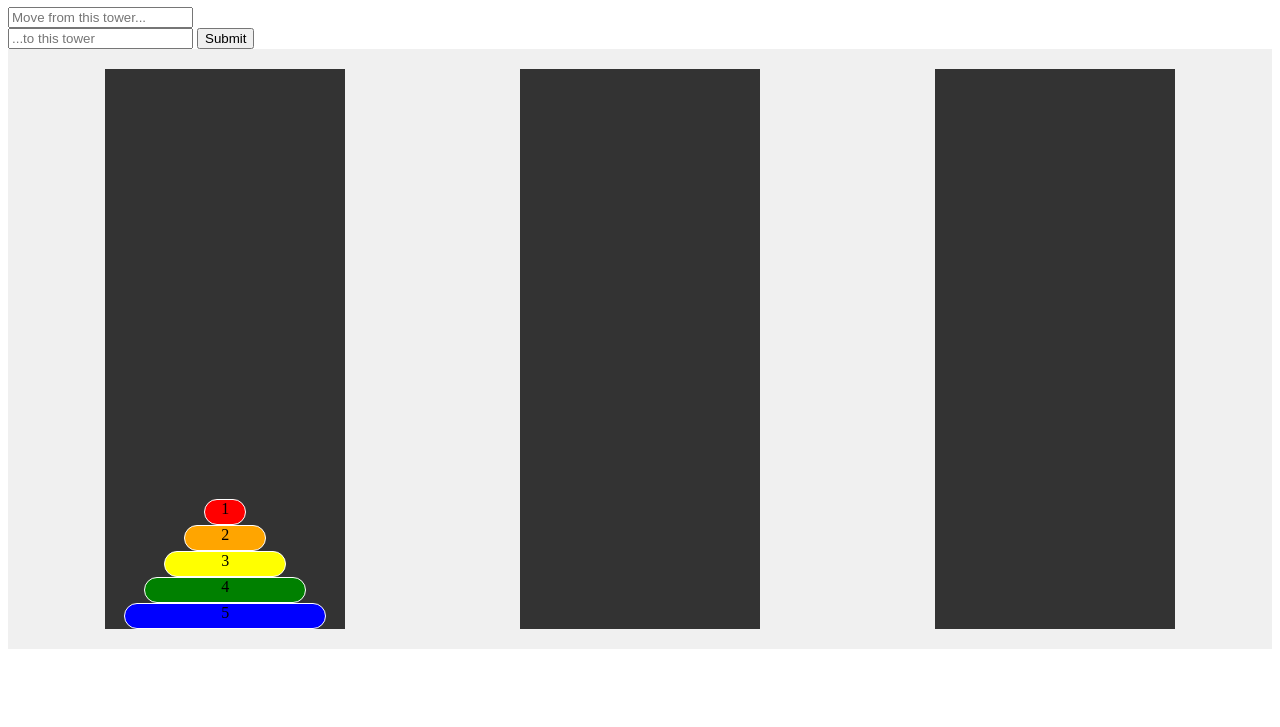
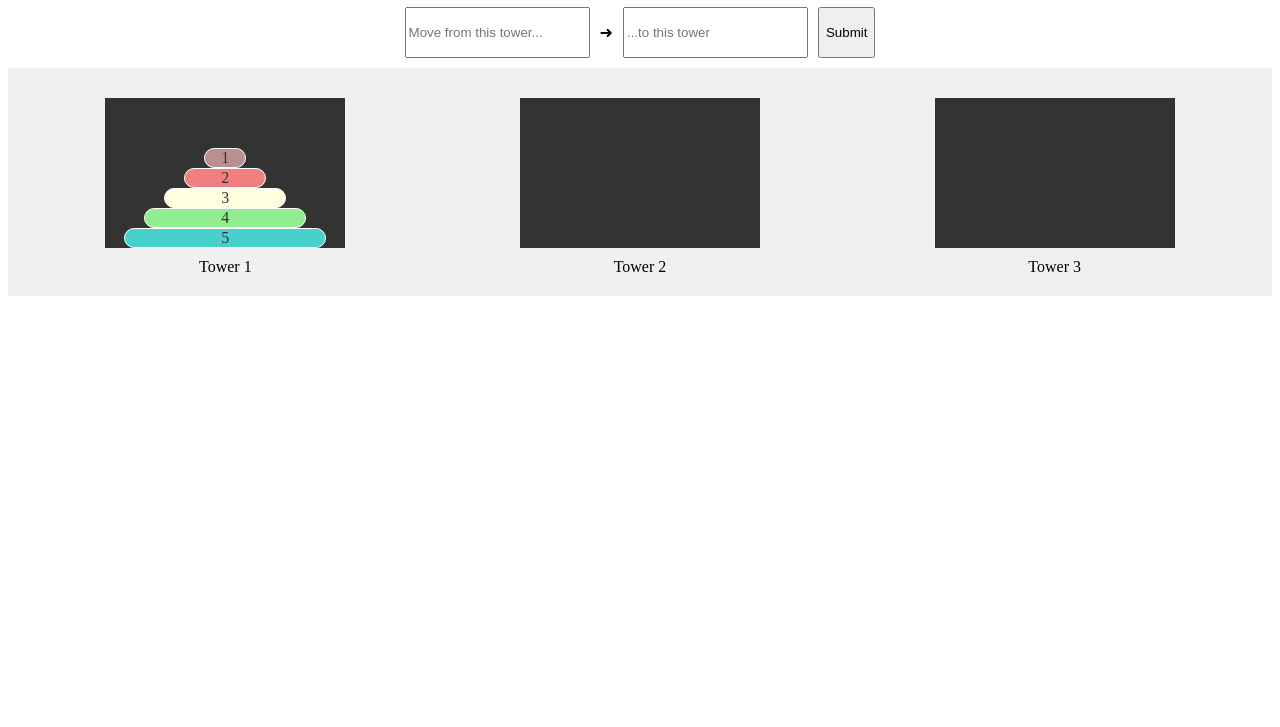
Before and after one commit to meccacodes/towerOfHanoi, a plain HTML site: page index.html in a window 1280 px wide. Shown: the part 73-800 px from the top of the page. Drawn offline with Linux system fonts and the light colour scheme.

Commit message:
HTML structure 90% complete. ToDo: add "reset/start new game" button

```diff
--- a/index.html
+++ b/index.html
@@ -4,23 +4,25 @@
     <meta charset="UTF-8" />
     <meta name="viewport" content="width=device-width, initial-scale=1.0" />
     <link rel="stylesheet" href="style.css" />
-    <title>Tower Of Hanoi</title>
+    <title>Towers Of Hanoi</title>
   </head>
   <body>
-    <h1>Tower of Hanoi</h1>
-    <div id="playerMove">
-      <div class="container-toTower">
+    <h1>Towers of Hanoi</h1>
+    <div class="move-container">
+    <div id="player-move">
         <input
           type="text"
           class="fromTower"
           placeholder="Move from this tower..."
         />
-      </div>
+        <p>➜</p>
       <input class="toTower" type="text" placeholder="...to this tower" />
       <button id="moveButton">Submit</button>
     </div>
+  </div>
     <div id="game-container">
       <div id="game-board">
+        <div class="tower-container">
         <div id="tower-1" class="tower">
           <div class="disk disk-1"></div>
           <div class="disk disk-2"></div>
@@ -28,8 +30,16 @@
           <div class="disk disk-4"></div>
           <div class="disk disk-5"></div>
         </div>
-        <div id="tower-2" class="tower"></div>
+          Tower 1
+        </div>
+        <div class="tower-container">
+          <div id="tower-2" class="tower"></div>
+            Tower 2
+          </div>
+        <div class="tower-container">
         <div id="tower-3" class="tower"></div>
+        Tower 3
+        </div>
       </div>
     </div>
     <script src="main.js"></script>
--- a/style.css
+++ b/style.css
@@ -1,4 +1,11 @@
+h1 {
+  text-align: center;
+}
+
 #game-board {
+  display: -webkit-flex;
+  display: -ms-flexbox;
+  overflow: hidden;
   padding: 20px;
   background-color: #f0f0f0;
   display: flex;
@@ -10,51 +17,70 @@
 }
 
 .disk {
-  height: 24px;
-  width: 100px;
+  color: #333;
   border-radius: 25px;
   border: 1px solid white;
+  text-align: center;
+}
+
+.tower-container {
   text-align: center;
 }
 
 .tower {
   background-color: #333;
   width: 200px;
-  height: 70vh;
+  height: 150px;
   display: flex;
   flex-direction: column;
   justify-content: end;
-  flex-wrap: nowrap;
   align-items: center;
   padding-left: 20px;
   padding-right: 20px;
-}
-
-.transparent {
-  background-color: transparent;
+  margin-bottom: 10px;
+  margin-top: 10px;
 }
 
 .disk-5 {
   width: 100%;
-  background-color: blue;
+  background-color: mediumturquoise;
 }
 
 .disk-4 {
   width: 80%;
-  background-color: green;
+  background-color: lightgreen;
 }
 
 .disk-3 {
   width: 60%;
-  background-color: yellow;
+  background-color: lightyellow;
 }
 
 .disk-2 {
   width: 40%;
-  background-color: orange;
+  background-color: lightcoral;
 }
 
 .disk-1 {
   width: 20%;
-  background-color: red;
+  background-color: rosybrown;
 }
+
+.move-container{
+  display: flex;
+  justify-content: center;
+  margin-bottom: 10px;
+}
+
+#player-move {
+  display: flex;
+}
+
+.fromTower {
+  margin-right: 10px;
+}
+
+.toTower {
+  margin-left: 10px;
+  margin-right: 10px;
+}
```
